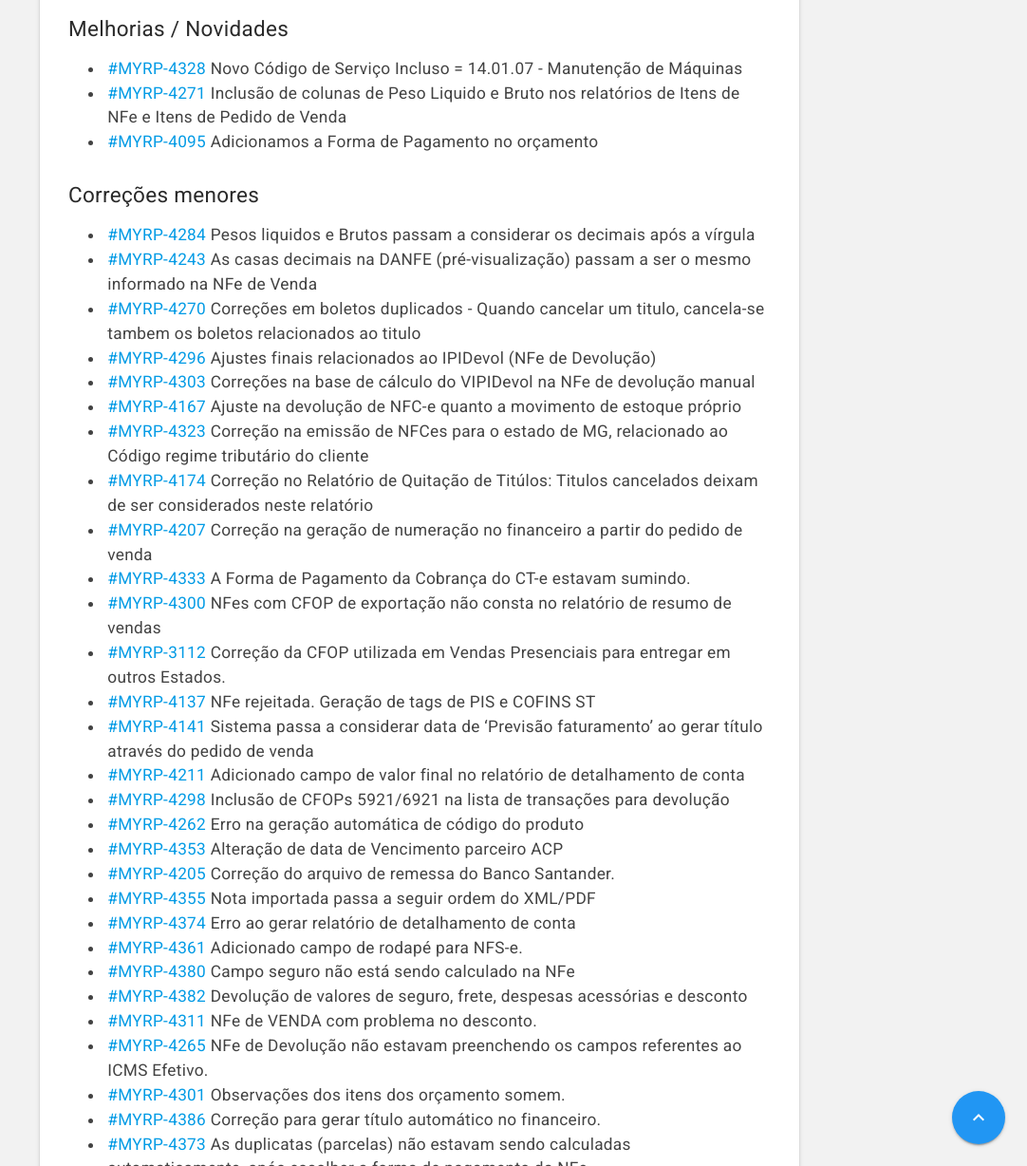
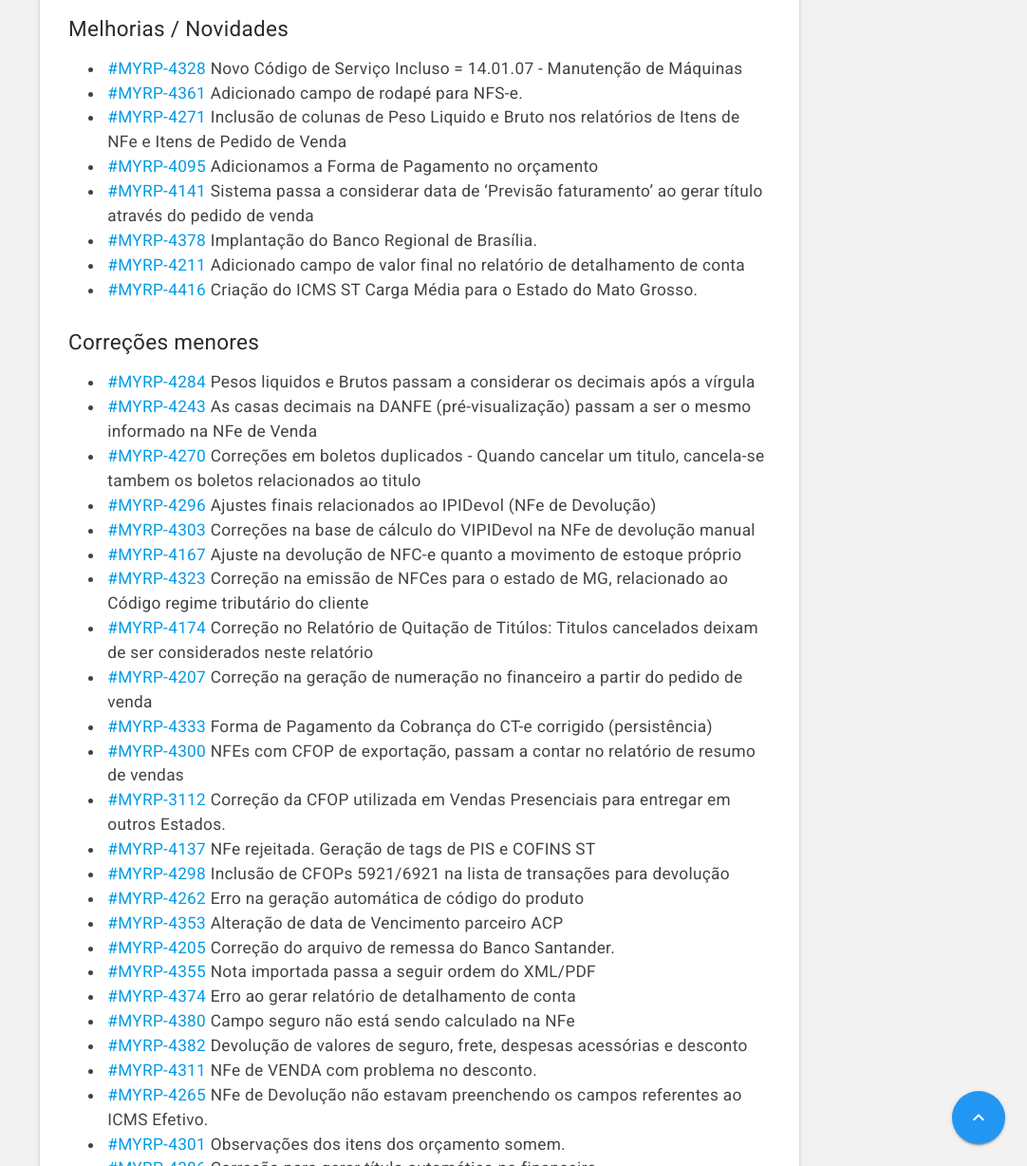
Before and after one commit to myrp-maicon/changelog-myrp, a Jekyll site: the page built from docs/myrp/19.08.01.md, in a window 1280 px wide and 1400 px high, scrolled down 544 px. Shown: the part 172-1400 px from the top of the window at 95% size, without its empty margins (198-1280 px from the left). Built offline with Jekyll 4.4.1, drawn with Linux system fonts in a browser that asks for light colours; nearby versions of some CDN libraries; our own code applies the rules of GitHub Pages for plain Markdown files; the repository's description, which GitHub fills in, is left out; part of the change alters nothing that is shown; some of the changed text lies outside the part shown.

Commit message:
Update 19.08.01.md

```diff
--- a/docs/myrp/19.08.01.md
+++ b/docs/myrp/19.08.01.md
@@ -10,9 +10,13 @@
 ## Melhorias / Novidades
 
 * [#MYRP-4328](https://devmyrp.atlassian.net/browse/MYRP-4328) Novo Código de Serviço Incluso = 14.01.07 - Manutenção de Máquinas
+* [#MYRP-4361](https://devmyrp.atlassian.net/browse/MYRP-4361) Adicionado campo de rodapé para NFS-e.
 * [#MYRP-4271](https://devmyrp.atlassian.net/browse/MYRP-4271) Inclusão de colunas de Peso Liquido e Bruto nos relatórios de Itens de NFe e Itens de Pedido de Venda
 * [#MYRP-4095](https://devmyrp.atlassian.net/browse/MYRP-4095) Adicionamos a Forma de Pagamento no orçamento
-
+* [#MYRP-4141](https://devmyrp.atlassian.net/browse/MYRP-4141) Sistema passa a considerar data de 'Previsão faturamento' ao gerar título através do pedido de venda
+* [#MYRP-4378](https://devmyrp.atlassian.net/browse/MYRP-4378) Implantação do Banco Regional de Brasília.
+* [#MYRP-4211](https://devmyrp.atlassian.net/browse/MYRP-4211) Adicionado campo de valor final no relatório  de detalhamento de conta
+* [#MYRP-4416](https://devmyrp.atlassian.net/browse/MYRP-4416) Criação do ICMS ST Carga Média para o Estado do Mato Grosso.
 
 ## Correções menores
 
@@ -25,19 +29,16 @@
 * [#MYRP-4323](https://devmyrp.atlassian.net/browse/MYRP-4323) Correção na emissão de NFCes para o estado de MG, relacionado ao Código regime tributário do cliente
 * [#MYRP-4174](https://devmyrp.atlassian.net/browse/MYRP-4174) Correção no Relatório de Quitação de Titúlos: Titulos cancelados deixam de ser considerados neste relatório
 * [#MYRP-4207](https://devmyrp.atlassian.net/browse/MYRP-4207) Correção na geração de numeração no financeiro a partir do pedido de venda
-* [#MYRP-4333](https://devmyrp.atlassian.net/browse/MYRP-4333) A Forma de Pagamento da Cobrança do CT-e estavam sumindo.
-* [#MYRP-4300](https://devmyrp.atlassian.net/browse/MYRP-4300) NFes com CFOP de exportação não consta no relatório de resumo de vendas
+* [#MYRP-4333](https://devmyrp.atlassian.net/browse/MYRP-4333) Forma de Pagamento da Cobrança do CT-e corrigido (persistência)
+* [#MYRP-4300](https://devmyrp.atlassian.net/browse/MYRP-4300) NFEs com CFOP de exportação, passam a contar no relatório de resumo de vendas
 * [#MYRP-3112](https://devmyrp.atlassian.net/browse/MYRP-3112) Correção da CFOP utilizada em Vendas Presenciais para entregar em outros Estados.
 * [#MYRP-4137](https://devmyrp.atlassian.net/browse/MYRP-4137) NFe rejeitada. Geração de tags de PIS e COFINS ST
-* [#MYRP-4141](https://devmyrp.atlassian.net/browse/MYRP-4141) Sistema passa a considerar data de 'Previsão faturamento' ao gerar título através do pedido de venda
-* [#MYRP-4211](https://devmyrp.atlassian.net/browse/MYRP-4211) Adicionado campo de valor final no relatório  de detalhamento de conta
 * [#MYRP-4298](https://devmyrp.atlassian.net/browse/MYRP-4298) Inclusão de CFOPs 5921/6921 na lista de transações para devolução
 * [#MYRP-4262](https://devmyrp.atlassian.net/browse/MYRP-4262) Erro na geração automática de código do produto
 * [#MYRP-4353](https://devmyrp.atlassian.net/browse/MYRP-4353) Alteração de data de Vencimento parceiro ACP
 * [#MYRP-4205](https://devmyrp.atlassian.net/browse/MYRP-4205) Correção do arquivo de remessa do Banco Santander.
 * [#MYRP-4355](https://devmyrp.atlassian.net/browse/MYRP-4355) Nota importada passa a seguir ordem do XML/PDF
 * [#MYRP-4374](https://devmyrp.atlassian.net/browse/MYRP-4374) Erro ao gerar relatório de detalhamento de conta
-* [#MYRP-4361](https://devmyrp.atlassian.net/browse/MYRP-4361) Adicionado campo de rodapé para NFS-e.
 * [#MYRP-4380](https://devmyrp.atlassian.net/browse/MYRP-4380) Campo seguro não está sendo calculado na NFe
 * [#MYRP-4382](https://devmyrp.atlassian.net/browse/MYRP-4382) Devolução de valores de seguro, frete, despesas acessórias e desconto
 * [#MYRP-4311](https://devmyrp.atlassian.net/browse/MYRP-4311) NFe de VENDA com problema no desconto.
@@ -45,13 +46,11 @@
 * [#MYRP-4301](https://devmyrp.atlassian.net/browse/MYRP-4301) Observações dos itens dos orçamento somem.
 * [#MYRP-4386](https://devmyrp.atlassian.net/browse/MYRP-4386) Correção para gerar título automático no financeiro.
 * [#MYRP-4373](https://devmyrp.atlassian.net/browse/MYRP-4373) As duplicatas (parcelas) não estavam sendo calculadas automaticamente, após escolher a forma de pagamento da NFe.
-* [#MYRP-4378](https://devmyrp.atlassian.net/browse/MYRP-4378) Implantação do Banco Regional de Brasília.
 * [#MYRP-4398](https://devmyrp.atlassian.net/browse/MYRP-4398) Correção de erro no Financeiro
 * [#MYRP-4160](https://devmyrp.atlassian.net/browse/MYRP-4160) Correção no campo de Tara em KG e Capacidade em KG ambos não aceitam mais valores com ponto flutuante.
 * [#MYRP-4396](https://devmyrp.atlassian.net/browse/MYRP-4396) Número do documento do pedido de venda consta como "0".
 * [#MYRP-4405](https://devmyrp.atlassian.net/browse/MYRP-4405) Persistir a informação de forma de pagamento do Orçamento para Pedido de Venda
 * [#MYRP-4428](https://devmyrp.atlassian.net/browse/MYRP-4428) Permissão para "contas a pagar " e para "contas a receber" na tela que foi unificada.
-* [#MYRP-4416](https://devmyrp.atlassian.net/browse/MYRP-4416) Criação do ICMS ST Carga Média para o Estado do Mato Grosso.
 * [#MYRP-4424](https://devmyrp.atlassian.net/browse/MYRP-4424) Listando as formas de pagamento no orçamento de forma incorreta.
 * [#MYRP-4371](https://devmyrp.atlassian.net/browse/MYRP-4371) Campo IPI no retorno deve ser preenchido em vOutro no XML de Retorno da NF.
 * [#MYRP-4412](https://devmyrp.atlassian.net/browse/MYRP-4412) Inclusão de campo autXML no MDF-e e CT-e.
```
